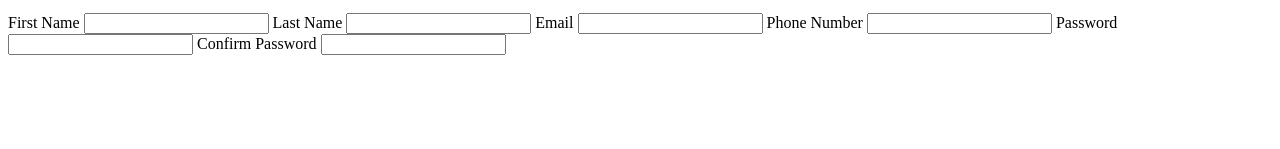
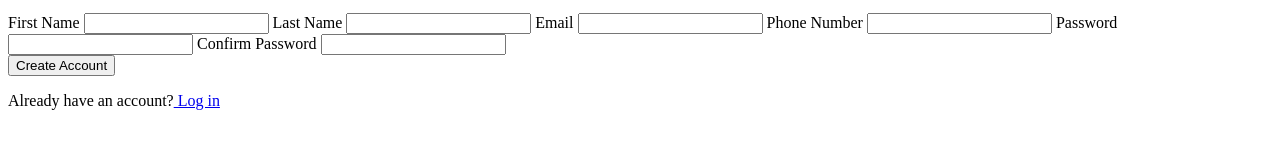
Before and after one commit to ImAMyth/sign-up-form, a plain HTML site: page index.html in a window 1280 px wide. Shown: the part 175-324 px from the top of the page. Drawn offline with Linux system fonts and the light colour scheme.

Commit message:
added footer section

```diff
--- a/index.html
+++ b/index.html
@@ -62,6 +62,21 @@
 
         </section>
 
+        <section class="footer">
+
+            <div class="account-container">
+
+                <button type="submit">Create Account</button>
+                <p class="log-in">Already have an account?<a href="#"> Log in</a></p>
+
+            </div>
+
+        </section>
+
+        </div>
+
+        <script src="index.js"></script>
+
     </body>
 
 </html>
```
